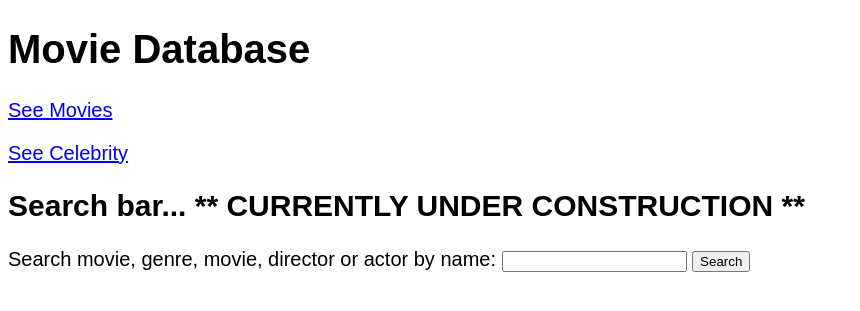
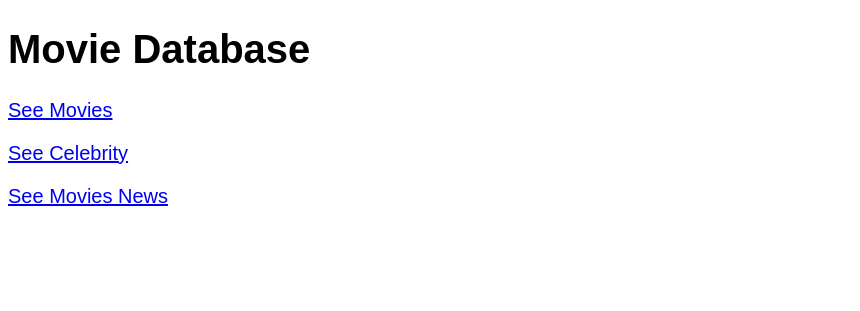
Before and after one commit to YUCHen9967/W4111-Project1, a Flask app: page / in a window 1280 px wide. Shown: the part 54-365 px from the top of the page, without its empty margins (0-860 px from the left). Run offline with Flask 2, Linux system fonts and the light colour scheme.

Commit message:
Update home.html

```diff
--- a/templates/home.html
+++ b/templates/home.html
@@ -22,7 +22,6 @@
 <!--
   <h1>Some famous Computer Scientists</h1>
   <div>{{data}}</div>
-
   <div>
     {% for n in data %}
     <div>{{n}}</div>
@@ -34,14 +33,9 @@
 
 <p><a href="movies">See Movies</a></p>
 <p><a href="celebrity">See Celebrity</a></p>
+<p><a href="News">See Movies News</a></p>
 
 
-
-
-<h2> Search bar... ** CURRENTLY UNDER CONSTRUCTION ** </h2>
-<form method="POST" action="/add"> <!-- this should be /search but we will add this functionality later -->
-<p>Search movie, genre, movie, director or actor by name: <input type="text" name="name"> <input type="submit" value="Search"></p>
-</form>
 
 </body>
 
```
